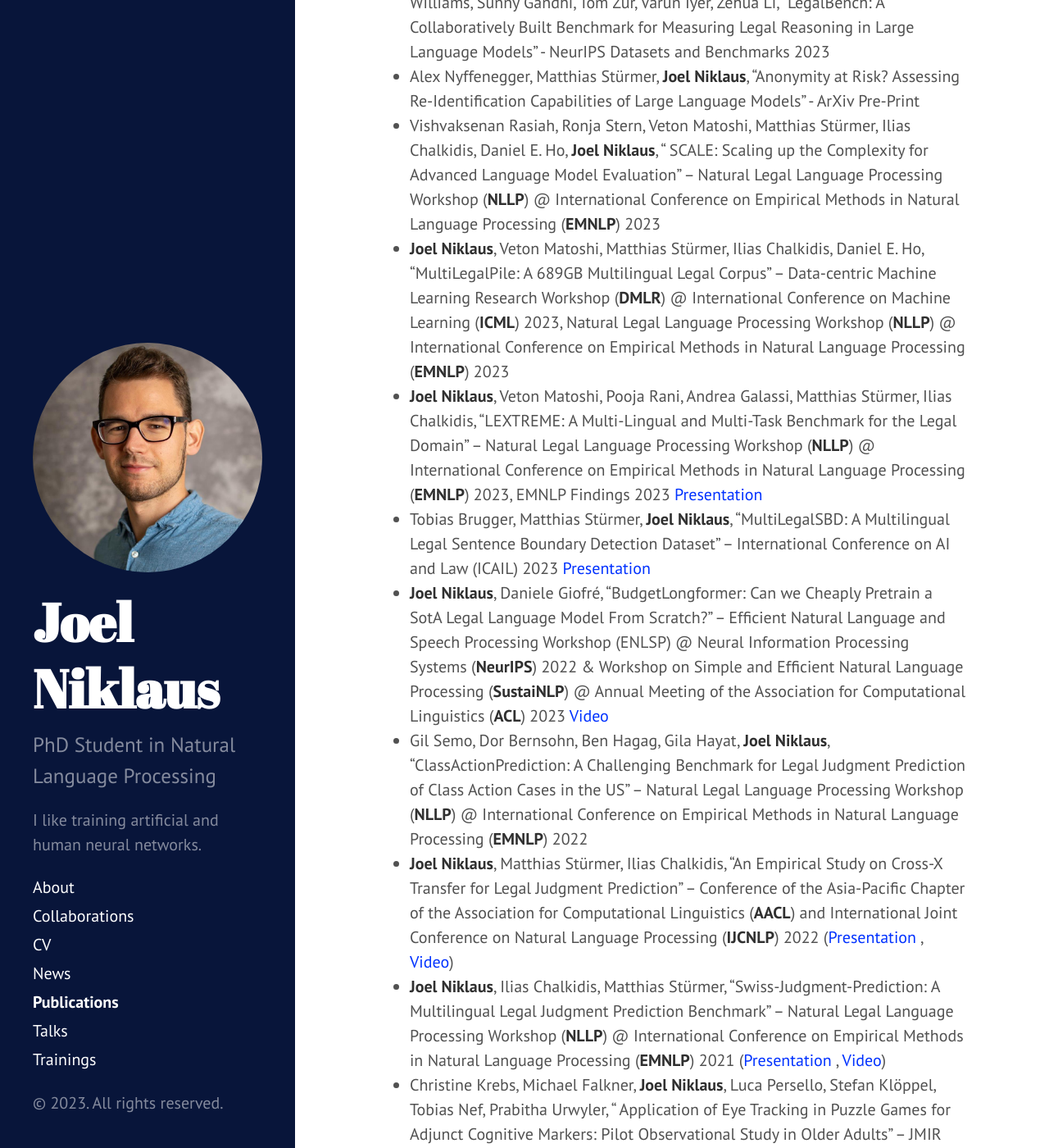
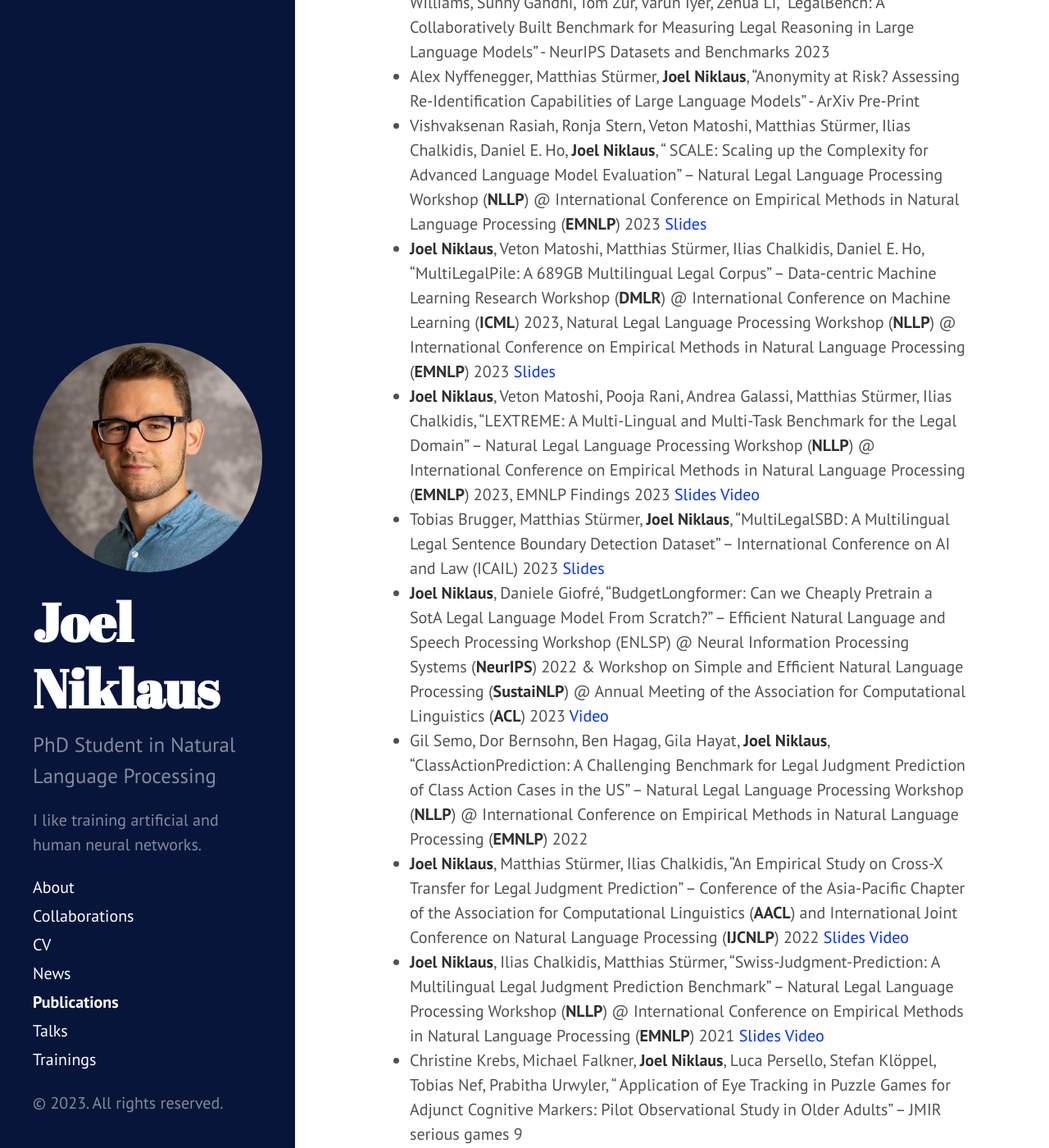
Before and after one commit to JoelNiklaus/joelniklaus.github.io, a Jekyll site: the page built from _pages/publications.md, in a window 1280 px wide and 1400 px high, scrolled down 1233 px. Shown: the whole window at 82% size. Built offline with Jekyll 4.4.1, drawn with Linux system fonts in a browser that asks for light colours; a style sheet for code colours, icons or effects is not loaded.

Commit message:
added slides
Signed-off-by: Joel Niklaus <me@joelniklaus.ch>

```diff
--- a/_pages/publications.md
+++ b/_pages/publications.md
@@ -12,13 +12,16 @@ on [Google Scholar](https://scholar.google.com/citations?user=qJ8iricAAAAJ).
   Daten" - Pre-Print
 * Santosh T.Y.S.S, Nina Baumgartner, Matthias Stürmer, Matthias Grabmair, **Joel Niklaus**, "Towards Explainability and
   Fairness in Swiss Judgement Prediction: Benchmarking on a Multilingual Dataset" - Natural Legal Language Processing
-  Workshop (**NLLP**) @ International Conference on Empirical Methods in Natural Language Processing (**EMNLP**) 2023
+  Workshop (**NLLP**) @ International Conference on Empirical Methods in Natural Language Processing (**EMNLP**)
+  2023 [Slides](https://docs.google.com/presentation/d/19x5Kin1k2V5VJYqQnIp2_jv-92hSQMLFoQtOGw46vII/edit?usp=sharing)
 * **Joel Niklaus**, Robin Mamié, Matthias Stürmer, Daniel Brunner, Marcel Gygli, "Automatic Anonymization of Swiss
   Federal Supreme Court Rulings" - Natural Legal Language Processing Workshop (**NLLP**) @ International Conference on
-  Empirical Methods in Natural Language Processing (**EMNLP**) 2023
+  Empirical Methods in Natural Language Processing (**EMNLP**)
+  2023 [Slides](https://docs.google.com/presentation/d/17zBuTRlS71r61H6nxIfd1SiBwLT28DXbL_ycp3cE4gw/edit?usp=sharing)
 * Ramona Christen, Anastassia Shaitarova, Matthias Stürmer, **Joel Niklaus**, "Resolving Legalese: A Multilingual
   Exploration of Negation Scope Resolution in Legal Documents" - Natural Legal Language Processing Workshop (**NLLP**) @
-  International Conference on Empirical Methods in Natural Language Processing (**EMNLP**) 2023
+  International Conference on Empirical Methods in Natural Language Processing (**EMNLP**)
+  2023 [Slides](https://docs.google.com/presentation/d/1nHxZUuzFmrdcbo8l-hGfeapl9ku5xKLrRcrZAR_CbbA/edit?usp=sharing)
 * Neel Guha, Julian Nyarko, Daniel E Ho, Christopher Ré, Adam Chilton, Aditya Narayana, Alex Chohlas-Wood, Austin
   Peters, Brandon Waldon, Daniel N Rockmore, Diego Zambrano, Dmitry Talisman, Enam Hoque, Faiz Surani, Frank Fagan,
   Galit Sarfaty, Gregory M Dickinson, Haggai Porat, Jason Hegland, Jessica Wu, Joe Nudell, **Joel Niklaus**, John Nay,
@@ -30,18 +33,20 @@ on [Google Scholar](https://scholar.google.com/citations?user=qJ8iricAAAAJ).
   Large Language Models" - ArXiv Pre-Print
 * Vishvaksenan Rasiah, Ronja Stern, Veton Matoshi, Matthias Stürmer, Ilias Chalkidis, Daniel E. Ho, **Joel Niklaus**, "
   SCALE: Scaling up the Complexity for Advanced Language Model Evaluation" – Natural Legal Language Processing
-  Workshop (**NLLP**) @ International Conference on Empirical Methods in Natural Language Processing (**EMNLP**) 2023
+  Workshop (**NLLP**) @ International Conference on Empirical Methods in Natural Language Processing (**EMNLP**)
+  2023 [Slides](https://docs.google.com/presentation/d/1Uf3Qnp-0gznFrofiIIEUBeA8jfIVIuliKVrVbtyUw9E/edit?usp=sharing)
 * **Joel Niklaus**, Veton Matoshi, Matthias Stürmer, Ilias Chalkidis, Daniel E. Ho, "MultiLegalPile: A 689GB
   Multilingual Legal Corpus" – Data-centric Machine Learning Research Workshop (**DMLR**) @ International Conference on
   Machine Learning (**ICML**) 2023, Natural Legal Language Processing Workshop (**NLLP**) @ International Conference on
-  Empirical Methods in Natural Language Processing (**EMNLP**) 2023
+  Empirical Methods in Natural Language Processing (**EMNLP**)
+  2023 [Slides](https://docs.google.com/presentation/d/1fUpXOwUxMCm2RiWc4Pn8x3QFF631d6OzEyL-WWN3z_A/edit?usp=sharing)
 * **Joel Niklaus**, Veton Matoshi, Pooja Rani, Andrea Galassi, Matthias Stürmer, Ilias Chalkidis, "LEXTREME: A
   Multi-Lingual and Multi-Task Benchmark for the Legal Domain" – Natural Legal Language Processing Workshop (**NLLP**) @
   International Conference on Empirical Methods in Natural Language Processing (**EMNLP**) 2023, EMNLP Findings
-  2023 [Presentation](https://youtu.be/-luWTu8E78c)
+  2023 [Slides](https://docs.google.com/presentation/d/1crQ-No1xZQkSDMewiPmqFaPcNfga1KpgHHE8M34xlec/edit?usp=sharing) [Video](https://youtu.be/-luWTu8E78c)
 * Tobias Brugger, Matthias Stürmer, **Joel Niklaus**, "MultiLegalSBD: A Multilingual Legal Sentence Boundary Detection
   Dataset" – International Conference on AI and Law (ICAIL)
-  2023 [Presentation](https://docs.google.com/presentation/d/1ccDJEsJPxu62CzAYo7v6IfW0sLaOWBjYz3oTZm_Epko/edit?usp=sharing)
+  2023 [Slides](https://docs.google.com/presentation/d/1ccDJEsJPxu62CzAYo7v6IfW0sLaOWBjYz3oTZm_Epko/edit?usp=sharing)
 * **Joel Niklaus**, Daniele Giofré, "BudgetLongformer: Can we Cheaply Pretrain a SotA Legal Language Model From
   Scratch?" – Efficient Natural Language and Speech Processing Workshop (ENLSP) @ Neural Information Processing
   Systems (**NeurIPS**) 2022 & Workshop on Simple and Efficient Natural Language Processing (**SustaiNLP**) @ Annual
@@ -53,13 +58,11 @@ on [Google Scholar](https://scholar.google.com/citations?user=qJ8iricAAAAJ).
 * **Joel Niklaus**, Matthias Stürmer, Ilias Chalkidis, "An Empirical Study on Cross-X Transfer for Legal Judgment
   Prediction" – Conference of the Asia-Pacific Chapter of the Association for Computational Linguistics (**AACL**) and
   International Joint Conference on Natural Language Processing (**IJCNLP**)
-  2022 ([Presentation](https://docs.google.com/presentation/d/1oj14b80z03s5qpHrgfeR4-rRNl4vdEnKDiZ0qV9yJtk/edit?usp=sharing)
-  , [Video](https://youtu.be/_swVKrF3lFA))
+  2022 [Slides](https://docs.google.com/presentation/d/1oj14b80z03s5qpHrgfeR4-rRNl4vdEnKDiZ0qV9yJtk/edit?usp=sharing) [Video](https://youtu.be/_swVKrF3lFA)
 * **Joel Niklaus**, Ilias Chalkidis, Matthias Stürmer, "Swiss-Judgment-Prediction: A Multilingual Legal Judgment
   Prediction Benchmark" – Natural Legal Language Processing Workshop (**NLLP**) @ International Conference on Empirical
   Methods in Natural Language Processing (**EMNLP**)
-  2021 ([Presentation](https://drive.google.com/file/d/1p68rB4A-EmirVqjvzPnmGNUo1qTqNxUI/view?usp=sharing)
-  , [Video](https://youtu.be/nfGbywb2wHI))
+  2021 [Slides](https://docs.google.com/presentation/d/1XmiwEEuwH4dSQmGGQs1yxjFb3-9Avc6ylx0SrmkYnLE/edit?usp=sharing) [Video](https://youtu.be/nfGbywb2wHI)
 * Christine Krebs, Michael Falkner, **Joel Niklaus**, Luca Persello, Stefan Klöppel, Tobias Nef, Prabitha Urwyler, "
   Application of Eye Tracking in Puzzle Games for Adjunct Cognitive Markers: Pilot Observational Study in Older Adults"
   – JMIR serious games 9
```
